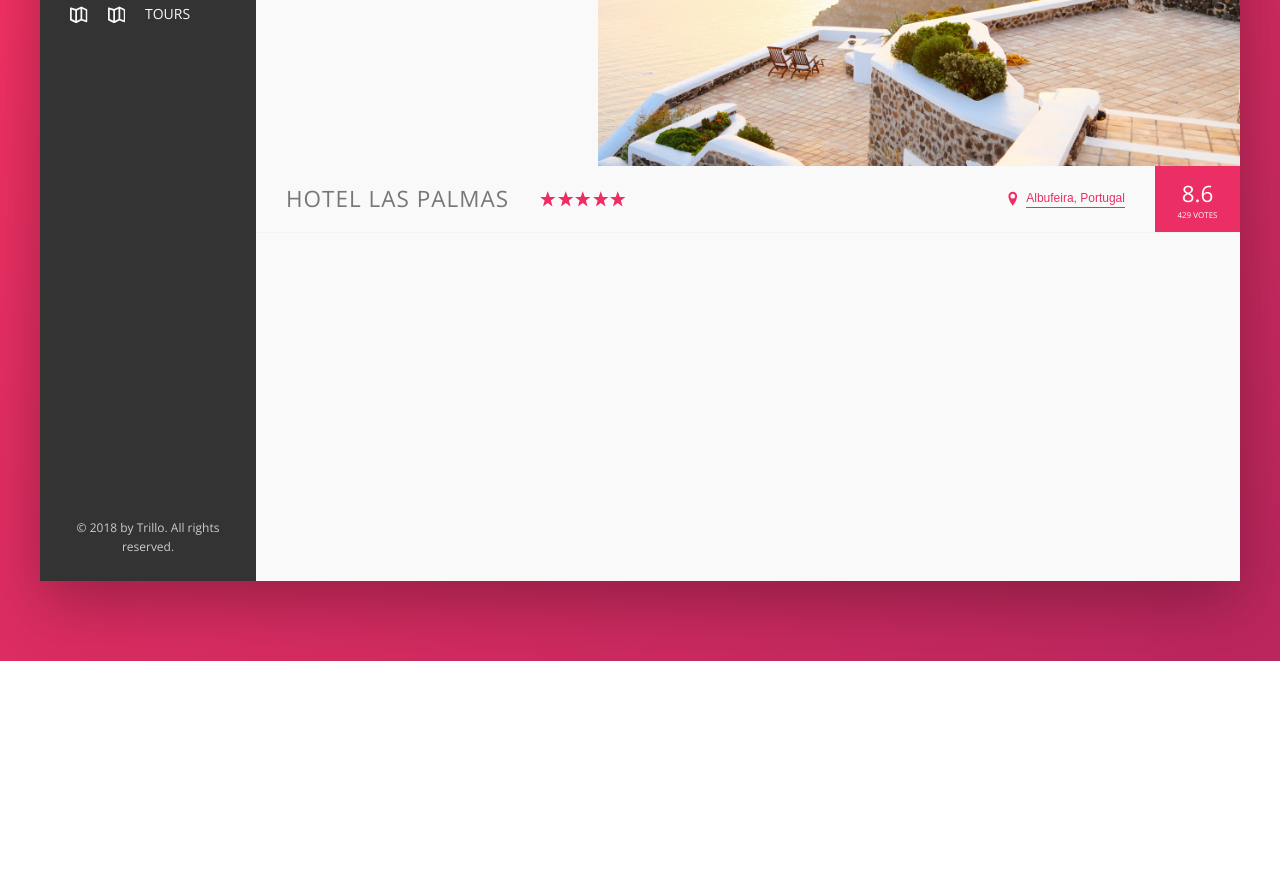
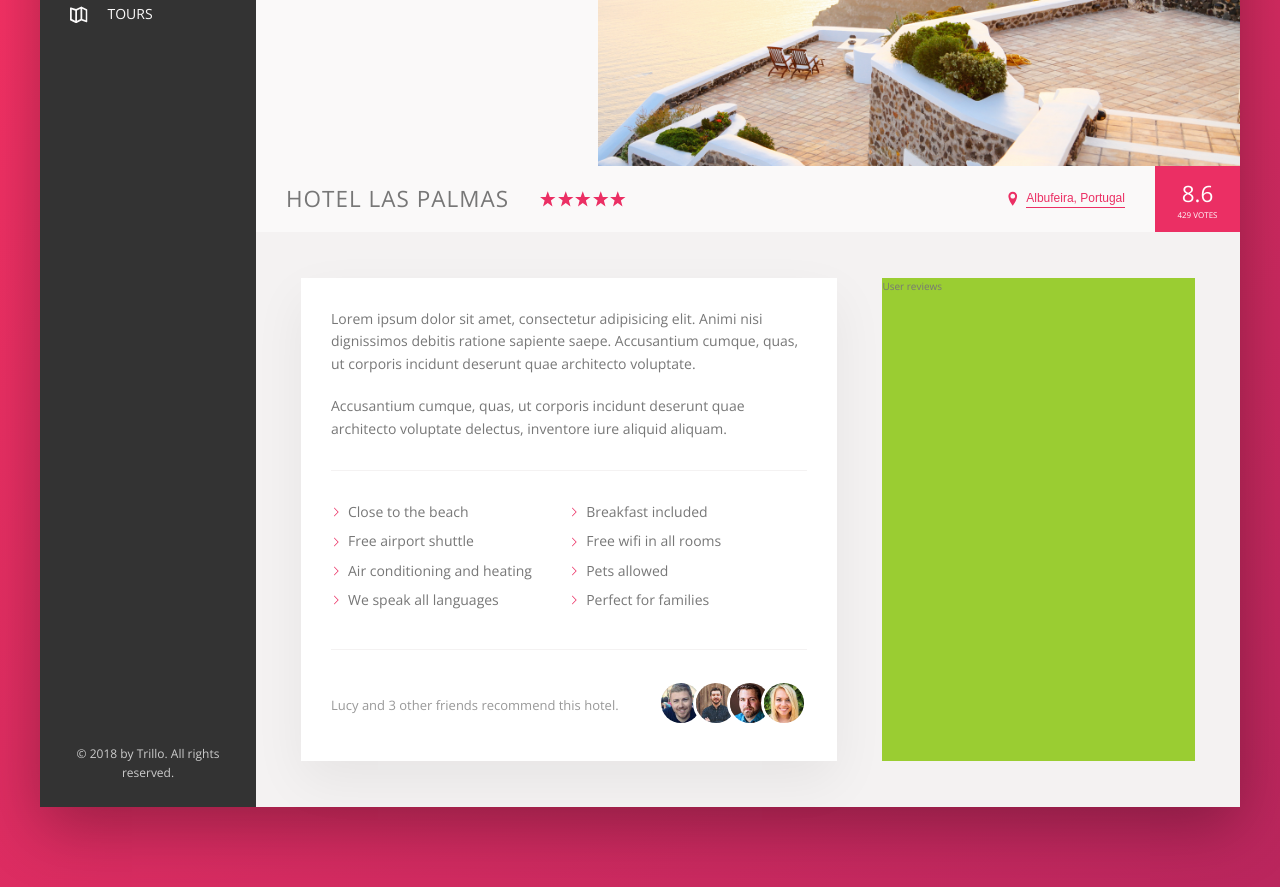
Before and after one commit to barryblando/project-trillo, a website: page app/index.html in a window 1280 px wide. Shown: the part 369-1256 px from the top of the page. Before the commit the page ends 1030 px from the top, so only its background shows below. Drawn offline with nearby package versions, Linux system fonts and the light colour scheme.

Commit message:
Finished Description Section.

```diff
--- a/app/index.html
+++ b/app/index.html
@@ -76,9 +76,6 @@
                 <svg class="side-nav__icon">
                   <use xlink:href="img/sprite.svg#icon-map"></use>
                 </svg>
-                <svg class="side-nav__icon">
-                  <use xlink:href="img/sprite.svg#icon-map"></use>
-                </svg>
                 <span>Tours</span>
               </a>
             </li>
@@ -132,9 +129,44 @@
               <div class="overview__rating-average">8.6</div>
               <div class="overview__rating-count">429 votes</div>
             </div>
-          </div>
-        </main>
-      </div>
-    </div>
+          </div> <!-- .overview end -->
+
+          <div class="detail">
+            <div class="description">
+              <p class="paragraph">
+                Lorem ipsum dolor sit amet, consectetur adipisicing elit. Animi nisi dignissimos debitis ratione sapiente saepe. Accusantium cumque, quas, ut corporis incidunt deserunt quae architecto voluptate.
+              </p>
+              <p class="paragraph">
+                Accusantium cumque, quas, ut corporis incidunt deserunt quae architecto voluptate delectus, inventore iure aliquid aliquam.
+              </p>
+              <ul class="list">
+                <li class="list__item">Close to the beach</li>
+                <li class="list__item">Breakfast included</li>
+                <li class="list__item">Free airport shuttle</li>
+                <li class="list__item">Free wifi in all rooms</li>
+                <li class="list__item">Air conditioning and heating</li>
+                <li class="list__item">Pets allowed</li>
+                <li class="list__item">We speak all languages</li>
+                <li class="list__item">Perfect for families</li>
+              </ul>
+              <div class="recommend">
+                <p class="recommend__count">
+                  Lucy and 3 other friends recommend this hotel.
+                </p>
+                <div class="recommend__friends">
+                  <img src="img/user-3.jpg" alt="Friend 1" class="recommend__photo">
+                  <img src="img/user-4.jpg" alt="Friend 2" class="recommend__photo">
+                  <img src="img/user-5.jpg" alt="Friend 3" class="recommend__photo">
+                  <img src="img/user-6.jpg" alt="Friend 4" class="recommend__photo">
+                </div>
+              </div>
+            </div>
+            <div class="user-reviews">
+              User reviews
+            </div>
+          </div> <!-- .detail end -->
+        </main> <!-- .hotel-view end -->
+      </div> <!-- .content end -->
+    </div> <!-- .container end -->
   </body>
 </html>
--- a/app/sass/_base.scss
+++ b/app/sass/_base.scss
@@ -20,6 +20,9 @@
 
   // Box shadows
   --shadow-dark: 0 2rem 6rem rgba(0, 0, 0, .3);
+  --shadow-light: 0 2rem 5rem rgba(0, 0, 0, .06);
+
+  --line: 1px solid var(--color-grey-light-2);
 }
 
 * {
--- a/app/sass/_components.scss
+++ b/app/sass/_components.scss
@@ -152,8 +152,8 @@
     transform: scaleY(0);
     // transform-origin: bottom; // this will start at bottom
     transition: transform .2s,
-                width .4s cubic-bezier(1,0,0,1) .2s // delay .2s
-                background-color .1s;
+                width .4s cubic-bezier(1,0,0,1) .2s,
+                background-color .1s; // delays .2s
   }
 
   &__item:hover::before,
@@ -235,7 +235,7 @@
   // set side by side
   display: flex;
   align-items: center; // align in Cross Axis
-  border-bottom: 1px solid var(--color-grey-light-2);
+  border-bottom: var(--line);;
 
   &__heading {
     font-size: 2.25rem;
@@ -316,3 +316,81 @@
     animation: pulsate 1s infinite;
   }
 }
+
+
+//--------------------------------------------
+// PARAGRAPH
+//--------------------------------------------
+.paragraph:not(:last-of-type) {
+  margin-bottom: 2rem;
+}
+
+//--------------------------------------------
+// LIST
+//--------------------------------------------
+.list {
+  list-style: none;
+  margin: 3rem 0;
+  padding: 3rem 0;
+  border-top: var(--line);
+  border-bottom: var(--line);
+
+  // set 2 items side by side
+  display: flex;
+  flex-wrap: wrap;
+
+  // fixed width
+  &__item {
+    flex: 0 0 50%; // 2 * 50% for each item = 100% width
+    margin-bottom: .7rem;
+
+    display: flex;
+    align-items: center; // align in Cross Axis
+  }
+
+  &__item::before {
+    content: "";
+    display: inline-block;
+    height: 1rem;
+    width: 1rem;
+    margin-right: .7rem;
+
+    // Older browsers
+    // background-image: url(../img/chevron-thin-right.svg);
+    // background-size: cover;
+
+    // New browsers - masks
+    background-color: var(--color-primary);
+    -webkit-mask-image: url(../img/chevron-thin-right.svg);
+    -webkit-mask-size: cover;
+    mask-image: url(../img/chevron-thin-right.svg);
+    mask-size: cover;
+  }
+}
+
+//--------------------------------------------
+// RECOMMEND
+//--------------------------------------------
+.recommend {
+  font-size: 1.3rem;
+  color: var(--color-grey-dark-3);
+
+  display: flex;
+  align-items: center;
+
+  &__count {
+    margin-right: auto;
+  }
+
+  &__photo {
+    box-sizing: content-box; // add border size top of height & width
+    height: 4rem;
+    width: 4rem;
+    border-radius: 50%;
+    border: 3px solid #fff;
+
+    &:not(:last-child) {
+      margin-right: -1.5rem; // put on top each other except the last one
+    }
+  }
+}
--- a/app/sass/_layout.scss
+++ b/app/sass/_layout.scss
@@ -13,7 +13,7 @@
   font-size: 1.4rem;
   height: 7rem;
   background-color: #fff;
-  border-bottom: 1px solid var(--color-grey-light-2);
+  border-bottom: var(--line);
 
   display: flex; // never forget to put this on a parent element
   justify-content: space-between; // space-between in Main Axis left-right
@@ -44,5 +44,26 @@
   flex: 1;
 
   // TEST - Mimic Purposes
-  height: 80rem;
+  // height: 80rem;
 }
+
+.detail {
+  display: flex;
+  padding: 4.5rem;
+  background-color: var(--color-grey-light-2);
+  border-bottom: var(--line);
+}
+
+.description {
+  font-size: 1.4rem;
+  background-color: #fff;
+  box-shadow: var(--shadow-light);
+  padding: 3rem;
+  flex: 0 0 60%;
+  margin-right: 4.5rem;
+}
+
+.user-reviews {
+  background-color: yellowgreen;
+  flex: 1; // occupy remaining space 40%
+}
```
Also changed, not shown: app/css/style.css.
